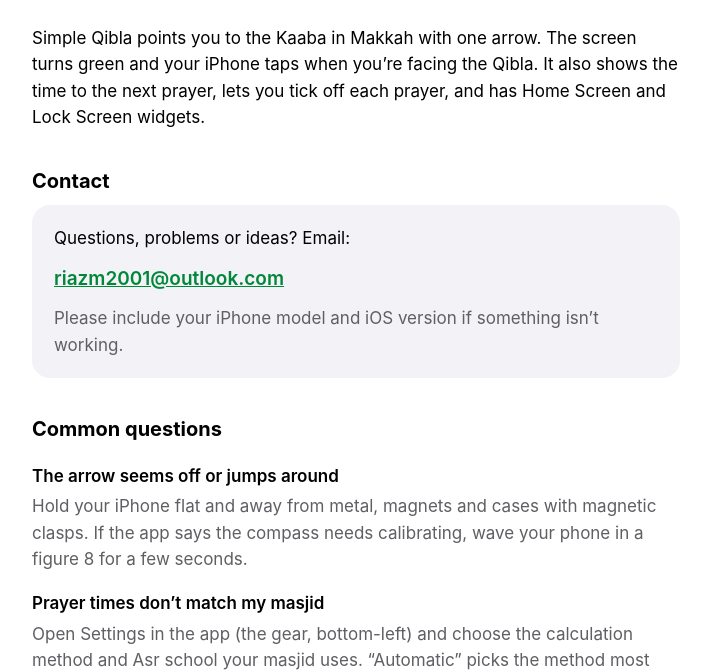
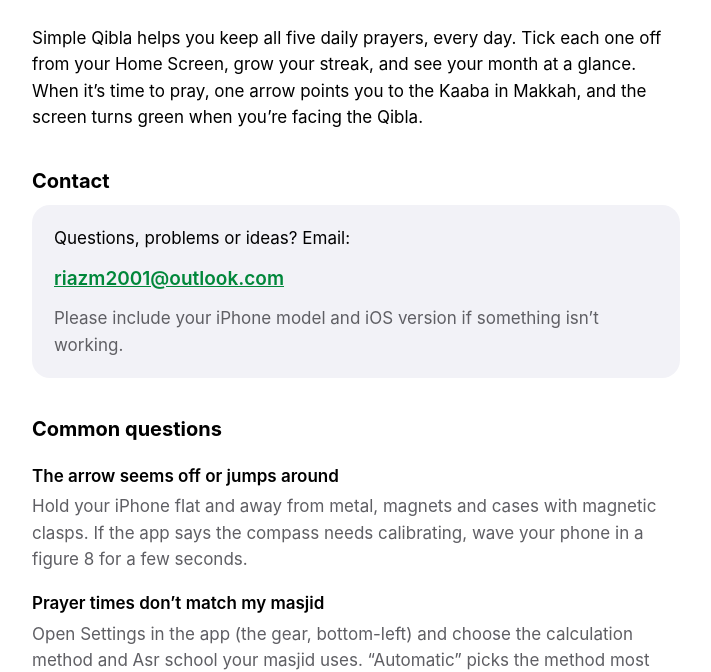
Before and after one commit to MahmudRiaz/simple-qibla, a plain HTML site: page index.html in a window 1280 px wide. Shown: the part 135-807 px from the top of the page, without its empty margins (284-995 px from the left). Drawn offline with Linux system fonts and the light colour scheme.

Commit message:
Lead the support page with prayer tracking
Co-Authored-By: Claude Opus 5.5 <noreply@anthropic.com>

```diff
--- a/index.html
+++ b/index.html
@@ -19,7 +19,7 @@
     </div>
   </header>
 
-  <p>Simple Qibla points you to the Kaaba in Makkah with one arrow. The screen turns green and your iPhone taps when you’re facing the Qibla. It also shows the time to the next prayer, lets you tick off each prayer, and has Home Screen and Lock Screen widgets.</p>
+  <p>Simple Qibla helps you keep all five daily prayers, every day. Tick each one off from your Home Screen, grow your streak, and see your month at a glance. When it’s time to pray, one arrow points you to the Kaaba in Makkah, and the screen turns green when you’re facing the Qibla.</p>
 
   <h2>Contact</h2>
   <div class="card">
```
